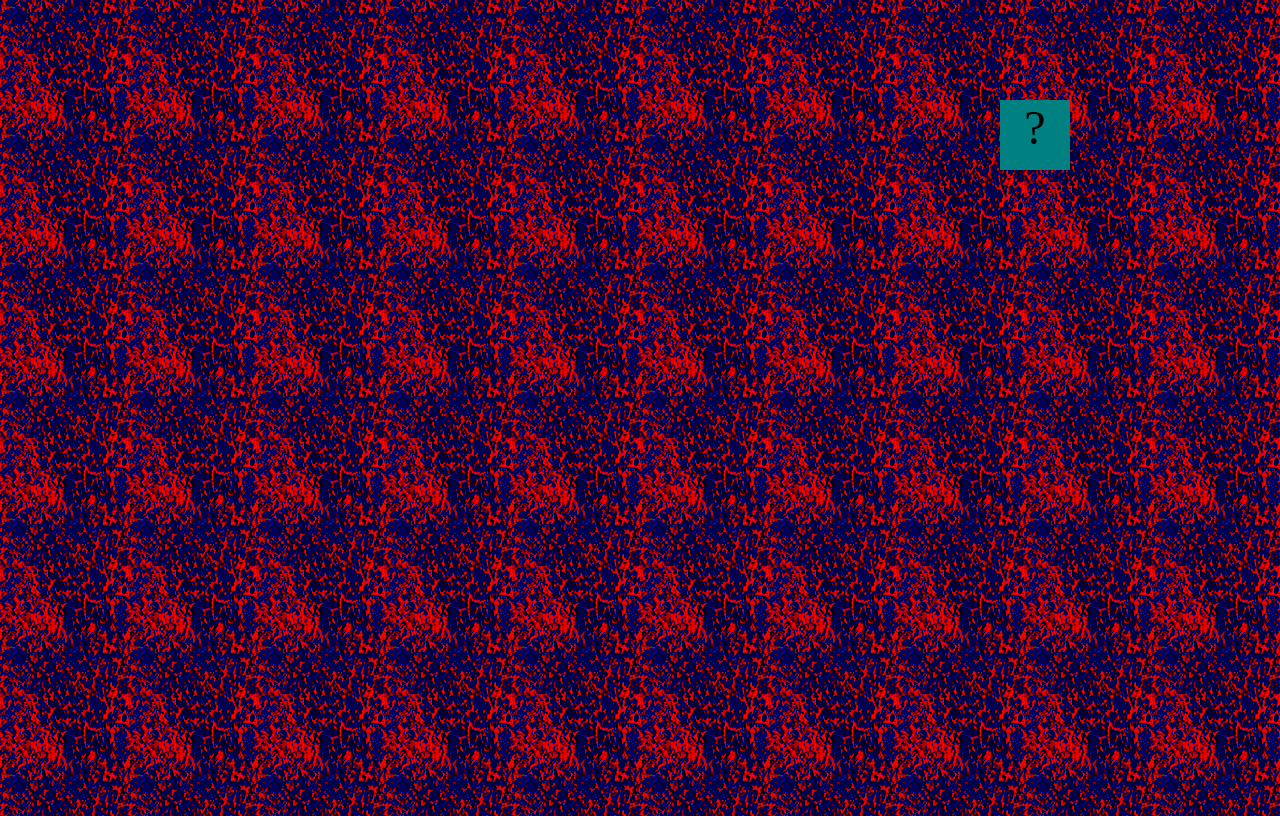
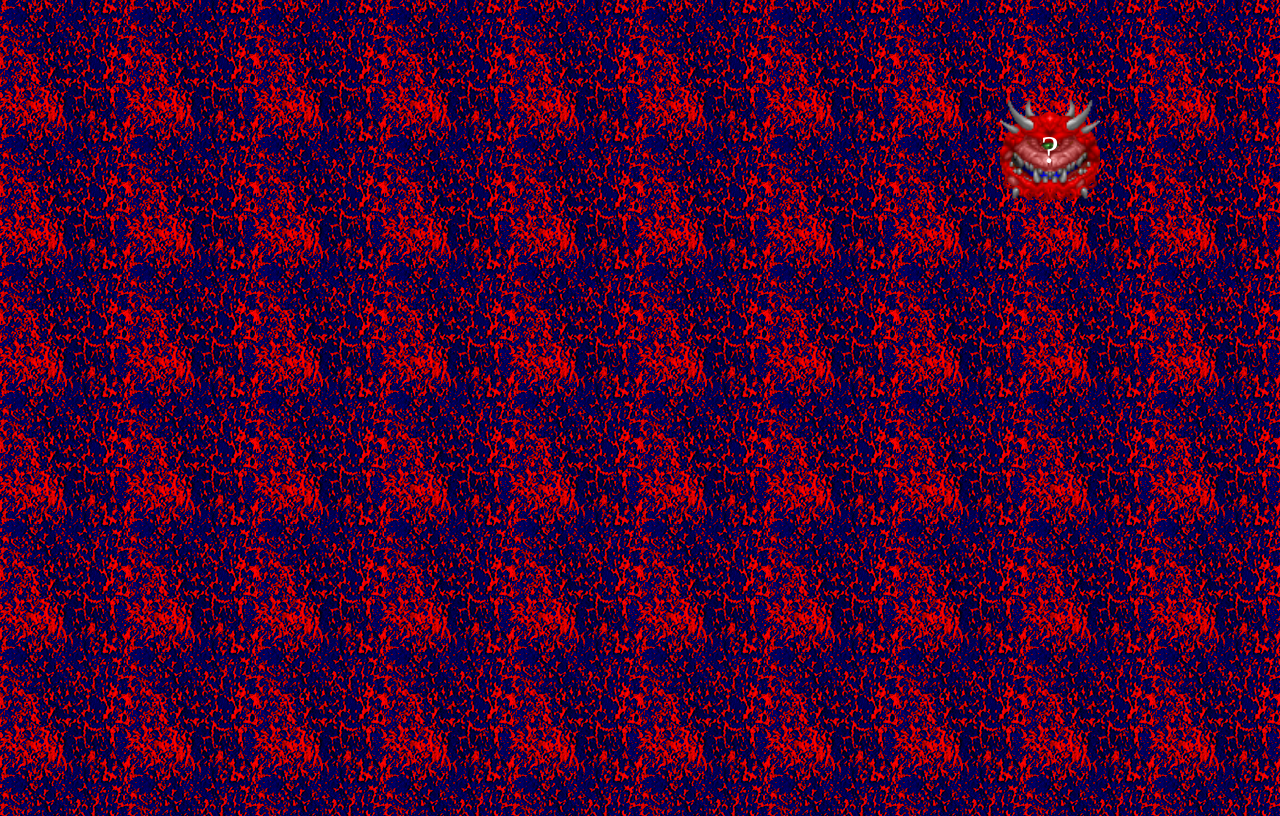
Before and after one commit to kasnola/kasnola.github.io, a plain HTML site: page projects/bouncing-box/index.html in a window 1280 px wide. Drawn offline with Linux system fonts and the light colour scheme.

Commit message:
added a cacodemon

```diff
--- a/projects/bouncing-box/index.html
+++ b/projects/bouncing-box/index.html
@@ -6,11 +6,14 @@
     <script src="jquery.min.js"></script>
     <style>
       .box {
-        width: 70px;
-        height: 70px;
-        background-color: teal;
-        font-size: 300%;
+        width: 100px;
+        height: 100px;
+		background-image: url(heada1.png);
+		background-size: cover;
+        font-size: 250%;
+		color: white;
         text-align: center;
+		line-height: 100px;
         user-select: none;
         display: block;
         position: absolute;
```
Also changed, not shown: projects/bouncing-box/heada1.png (added).
